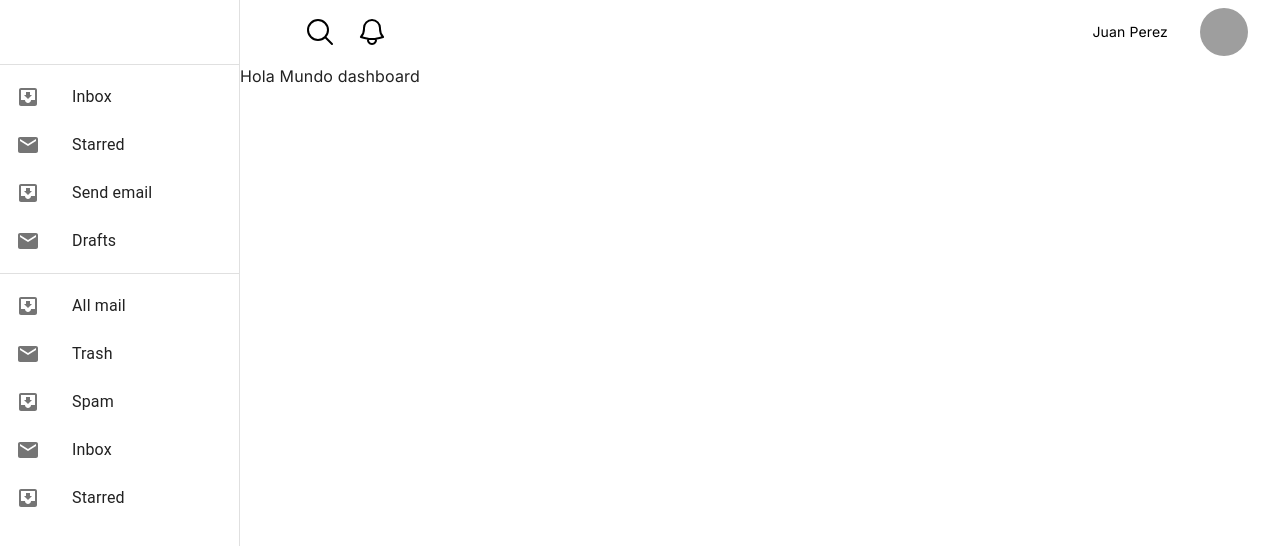
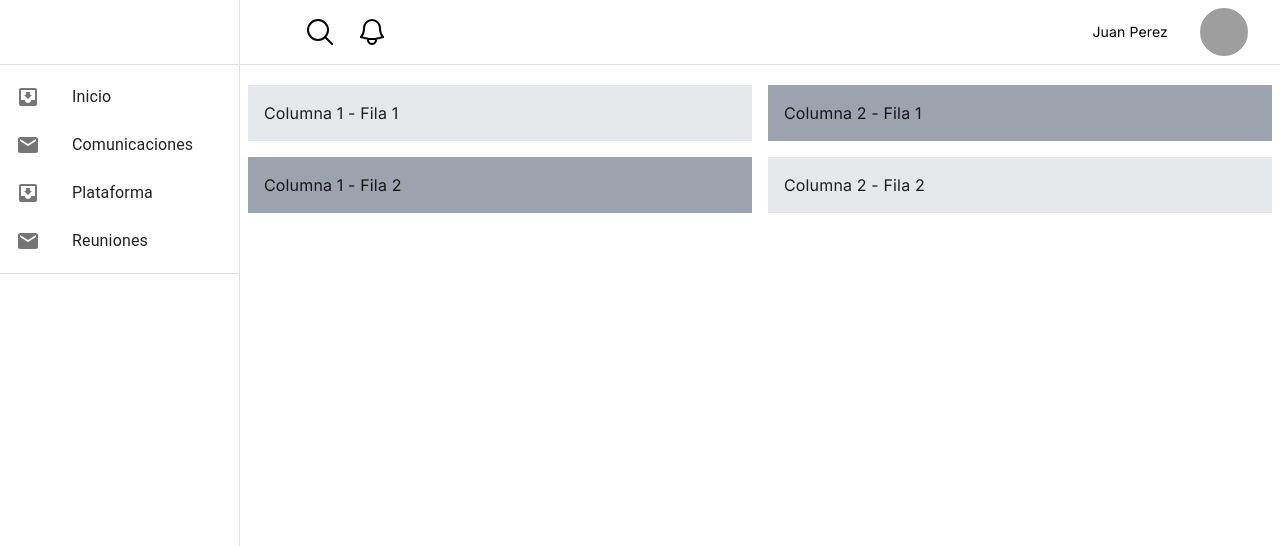
Before and after one commit to No-Country/C16-01-m-node-react, a Next.js app in the folder frontend/: page /dashboard in a window 1280 px wide. Shown: the top 546 px of the page. Built offline with nearby package versions, Linux system fonts and the light colour scheme; grey boxes are pictures that could not be loaded.

Commit message:
feat: dnd

```diff
--- a/frontend/package.json
+++ b/frontend/package.json
@@ -14,6 +14,7 @@
     "@dnd-kit/utilities": "^3.2.2",
     "@emotion/react": "^11.11.3",
     "@emotion/styled": "^11.11.0",
+    "@formkit/drag-and-drop": "^0.0.22",
     "@headlessui/react": "^1.7.18",
     "@heroicons/react": "^2.1.1",
     "@mui/icons-material": "^5.15.10",
--- a/frontend/src/app/dashboard/components/navbar.tsx
+++ b/frontend/src/app/dashboard/components/navbar.tsx
@@ -8,11 +8,13 @@ import {
   MagnifyingGlassIcon,
 } from "@heroicons/react/24/outline";
 import { signOut } from "next-auth/react";
+import { Divider } from "@mui/material";
+
 const navigation = [
-  { name: "Dashboard", href: "#", current: true },
-  { name: "Team", href: "#", current: false },
-  { name: "Projects", href: "#", current: false },
-  { name: "Calendar", href: "#", current: false },
+  { name: "Inicio", href: "#", current: false },
+  { name: "Comunicaciones", href: "#", current: false },
+  { name: "Plataforma", href: "#", current: false },
+  { name: "Reuniones", href: "#", current: false },
 ];
 
 function classNames(...classes: string[]) {
@@ -139,7 +141,7 @@ export default function Navbar() {
               </div>
             </div>
           </div>
-
+          <Divider />
           <Disclosure.Panel className="sm:hidden">
             <div className="space-y-1 px-2 pb-3 pt-2">
               {navigation.map((item) => (
@@ -150,7 +152,7 @@ export default function Navbar() {
                   className={classNames(
                     item.current
                       ? "bg-gray-900 text-white"
-                      : "text-gray-300 hover:bg-gray-700 hover:text-white",
+                      : "text-gray-300 hover:bg-gray-200 hover:text-white",
                     "block rounded-md px-3 py-2 text-base font-medium"
                   )}
                   aria-current={item.current ? "page" : undefined}
--- a/frontend/src/app/dashboard/components/sidebar.tsx
+++ b/frontend/src/app/dashboard/components/sidebar.tsx
@@ -6,7 +6,6 @@ import Box from "@mui/material/Box";
 import CssBaseline from "@mui/material/CssBaseline";
 import Divider from "@mui/material/Divider";
 import Drawer from "@mui/material/Drawer";
-import IconButton from "@mui/material/IconButton";
 import InboxIcon from "@mui/icons-material/MoveToInbox";
 import List from "@mui/material/List";
 import ListItem from "@mui/material/ListItem";
@@ -14,9 +13,7 @@ import ListItemButton from "@mui/material/ListItemButton";
 import ListItemIcon from "@mui/material/ListItemIcon";
 import ListItemText from "@mui/material/ListItemText";
 import MailIcon from "@mui/icons-material/Mail";
-import MenuIcon from "@mui/icons-material/Menu";
 import Toolbar from "@mui/material/Toolbar";
-import Typography from "@mui/material/Typography";
 
 // Ancho del Drawer
 const drawerWidth = 240;
@@ -36,38 +33,31 @@ export default function ResponsiveDrawer(props: Props) {
     setMobileOpen(!mobileOpen);
   };
 
+  const navigation = [
+    { name: "Inicio", href: "#", current: false },
+    { name: "Comunicaciones", href: "#", current: false },
+    { name: "Plataforma", href: "#", current: false },
+    { name: "Reuniones", href: "#", current: false },
+  ];
+
   // Contenido del Drawer
   const drawer = (
     <div>
       <Toolbar />
       <Divider />
       <List>
-        {["Inbox", "Starred", "Send email", "Drafts"].map((text, index) => (
-          <ListItem key={text} disablePadding>
+        {navigation.map((text, index) => (
+          <ListItem key={index} disablePadding>
             <ListItemButton>
               <ListItemIcon>
                 {index % 2 === 0 ? <InboxIcon /> : <MailIcon />}
               </ListItemIcon>
-              <ListItemText primary={text} />
+              <ListItemText primary={text.name} />
             </ListItemButton>
           </ListItem>
         ))}
       </List>
       <Divider />
-      <List>
-        {["All mail", "Trash", "Spam", "Inbox", "Starred"].map(
-          (text, index) => (
-            <ListItem key={text} disablePadding>
-              <ListItemButton>
-                <ListItemIcon>
-                  {index % 2 === 0 ? <InboxIcon /> : <MailIcon />}
-                </ListItemIcon>
-                <ListItemText primary={text} />
-              </ListItemButton>
-            </ListItem>
-          )
-        )}
-      </List>
     </div>
   );
 
--- a/frontend/src/app/dashboard/page.tsx
+++ b/frontend/src/app/dashboard/page.tsx
@@ -1,7 +1,10 @@
 export default function Page() {
   return (
-    <main>
-      <h1>Hola Mundo dashboard</h1>
+    <main className="grid grid-cols-1 md:grid-cols-2 grid-rows-2 gap-4 mx-2 mt-5">
+      <div className="bg-gray-200 p-4">Columna 1 - Fila 1</div>
+      <div className="bg-gray-400 p-4">Columna 2 - Fila 1</div>
+      <div className="bg-gray-400 p-4">Columna 1 - Fila 2</div>
+      <div className="bg-gray-200 p-4">Columna 2 - Fila 2</div>
     </main>
   );
 }
--- /dev/null
+++ b/frontend/src/app/dndform/components/card.tsx
@@ -0,0 +1,29 @@
+"use client";
+import { Button } from "@mui/material";
+import Card from "@mui/material/Card";
+import CardContent from "@mui/material/CardContent";
+import Typography from "@mui/material/Typography";
+import BookMarkIcon from "@/app/icons/BookMark";
+interface Props {
+  todo: string;
+}
+
+const CardItem: React.FC<Props> = ({ todo }) => {
+  console.log(todo);
+  return (
+    <li>
+      <Card sx={{ minWidth: 100, margin: "5px" }} variant="outlined">
+        <span className="kanban-handle cursor-pointer">
+          <BookMarkIcon />
+        </span>
+        <CardContent>
+          <Typography sx={{ fontSize: 14 }} color="text.secondary" gutterBottom>
+            {todo}
+          </Typography>
+        </CardContent>
+      </Card>
+    </li>
+  );
+};
+
+export default CardItem;
--- /dev/null
+++ b/frontend/src/app/dndform/page.tsx
@@ -0,0 +1,109 @@
+"use client";
+import { useDragAndDrop } from "@formkit/drag-and-drop/react";
+import CardItem from "./components/card";
+
+export default function Page() {
+  const todoItems = [
+    "Schedule perm",
+    "Rewind VHS tapes",
+    "Make change for the arcade",
+    "Get disposable camera developed",
+    "Learn C++",
+  ];
+  const inProgressItems = ["Return Nintendo Power Glove"];
+  const doneItems = ["Pickup new mix-tape from Beth"];
+
+  const [todoList, todos] = useDragAndDrop<HTMLUListElement, string>(
+    todoItems,
+    {
+      group: "todoList",
+      draggable: (el) => {
+        return el.id !== "no-drag";
+      },
+      dragHandle: ".kanban-handle",
+    }
+  );
+
+  const [inProgressList, inProgress] = useDragAndDrop<HTMLUListElement, string>(
+    inProgressItems,
+    {
+      group: "todoList",
+      draggable: (el) => {
+        return el.id !== "no-drag";
+      },
+      dragHandle: ".kanban-handle",
+    }
+  );
+
+  const [doneList, dones] = useDragAndDrop<HTMLUListElement, string>(
+    doneItems,
+    {
+      group: "todoList",
+      draggable: (el) => {
+        return el.id !== "no-drag";
+      },
+      dragHandle: ".kanban-handle",
+    }
+  );
+  function newTask() {
+    console.log("nueva tarea");
+  }
+  return (
+    <div className="kanban-board flex justify-center gap-5 p-5">
+      <button
+        onClick={newTask}
+        className="bg-yellow-200 rounded-lg m-2 hover:bg-yellow-400 h-[40px]"
+      >
+        {" "}
+        <span className="p-2"> Nueva Tarea</span>
+      </button>
+      <div>
+        <div className="bg-red-200 w-[320px] min-h-[300px] flex flex-col rounded-md">
+          <ul ref={todoList}>
+            <div
+              id="no-drag"
+              className="flex justify-center items-center rounded-md bg-red-400 m-1 h-[30px]"
+            >
+              Por Realizar
+            </div>
+            {todos.map((todo) => (
+              <CardItem todo={todo} key={todo} />
+            ))}
+          </ul>
+        </div>
+      </div>
+
+      <div>
+        <div className="bg-blue-200 w-[320px]   min-h-[300px] flex flex-col rounded-md ">
+          <ul ref={inProgressList}>
+            <div
+              id="no-drag"
+              className="flex justify-center items-center rounded-md bg-blue-400 m-1 h-[30px]"
+            >
+              En Progreso
+            </div>
+            {inProgress.map((progress) => (
+              <CardItem todo={progress} key={progress} />
+            ))}
+          </ul>
+        </div>
+      </div>
+
+      <div>
+        <div className="bg-green-200 w-[320px]  min-h-[300px] flex flex-col rounded-md ">
+          <ul ref={doneList}>
+            <div
+              id="no-drag"
+              className="flex justify-center items-center rounded-md bg-green-400 m-1 h-[30px]"
+            >
+              Finalizado
+            </div>
+            {dones.map((done) => (
+              <CardItem todo={done} key={done} />
+            ))}
+          </ul>
+        </div>
+      </div>
+    </div>
+  );
+}
--- /dev/null
+++ b/frontend/src/app/icons/BookMark.tsx
@@ -0,0 +1,18 @@
+export default function BookMarkIcon() {
+  return (
+    <svg
+      xmlns="http://www.w3.org/2000/svg"
+      fill="none"
+      viewBox="0 0 24 24"
+      strokeWidth={1.5}
+      stroke="currentColor"
+      className="w-6 h-6"
+    >
+      <path
+        strokeLinecap="round"
+        strokeLinejoin="round"
+        d="M3.75 6.75h16.5M3.75 12h16.5m-16.5 5.25h16.5"
+      />
+    </svg>
+  );
+}
```
Also changed, not shown: 1 other file (tests, documents, lock files or other folders).
